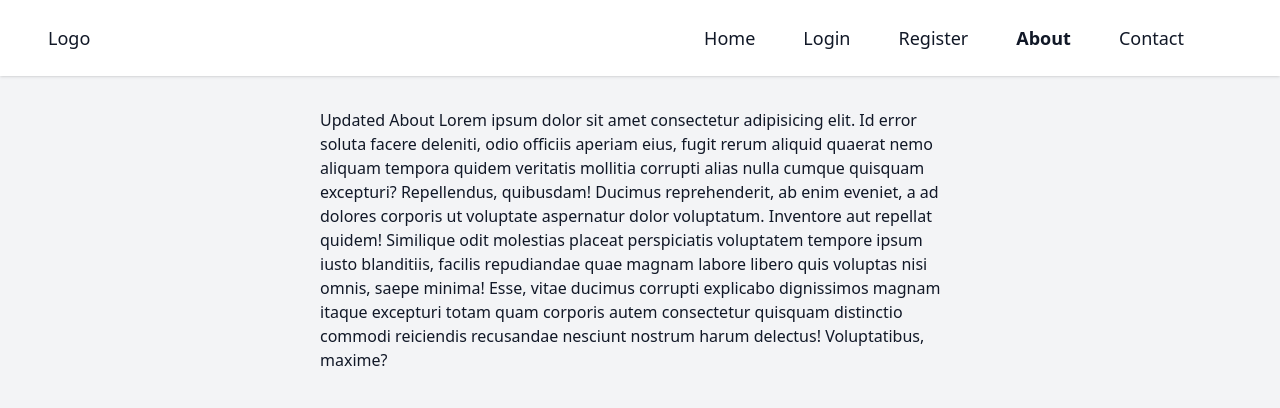
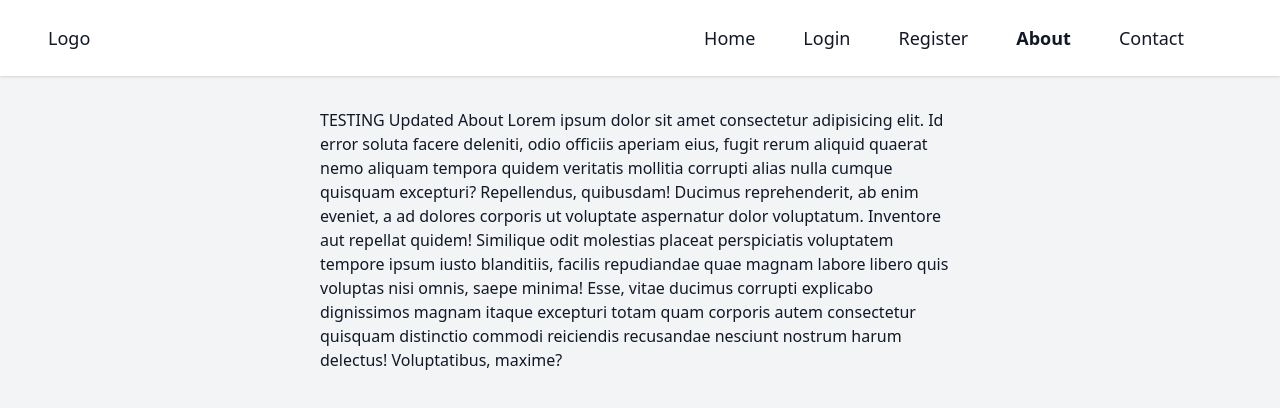
Before and after one commit to drehimself/lc-nuxt-3-blog, a Nuxt app: page /about in a window 1280 px wide. Shown: the top 408 px of the page. Built offline with nearby package versions, Linux system fonts and the light colour scheme.

Commit message:
Testing changes

```diff
--- a/pages/about.vue
+++ b/pages/about.vue
@@ -1,11 +1,11 @@
 <template>
   <div class="container mx-auto w-1/2 py-8">
     <Title>About | {{ title }}</Title>
-    Updated About Lorem ipsum dolor sit amet consectetur adipisicing elit. Id
-    error soluta facere deleniti, odio officiis aperiam eius, fugit rerum
-    aliquid quaerat nemo aliquam tempora quidem veritatis mollitia corrupti
-    alias nulla cumque quisquam excepturi? Repellendus, quibusdam! Ducimus
-    reprehenderit, ab enim eveniet, a ad dolores corporis ut voluptate
+    TESTING Updated About Lorem ipsum dolor sit amet consectetur adipisicing
+    elit. Id error soluta facere deleniti, odio officiis aperiam eius, fugit
+    rerum aliquid quaerat nemo aliquam tempora quidem veritatis mollitia
+    corrupti alias nulla cumque quisquam excepturi? Repellendus, quibusdam!
+    Ducimus reprehenderit, ab enim eveniet, a ad dolores corporis ut voluptate
     aspernatur dolor voluptatum. Inventore aut repellat quidem! Similique odit
     molestias placeat perspiciatis voluptatem tempore ipsum iusto blanditiis,
     facilis repudiandae quae magnam labore libero quis voluptas nisi omnis,
```
